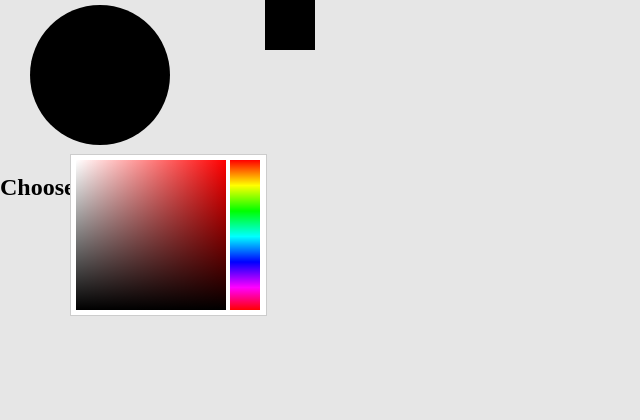
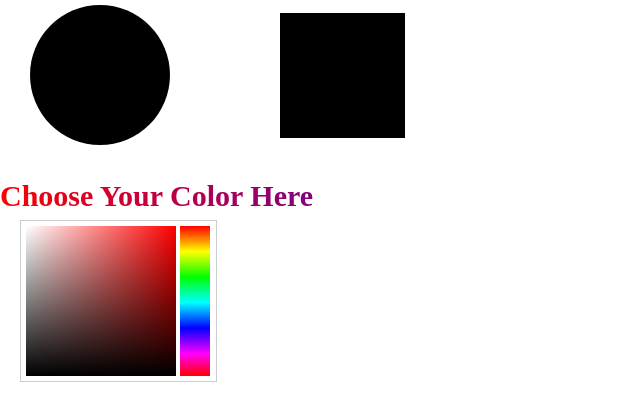
Before and after one commit to mariamtatishvili/ColorPicker, a plain HTML site: page index.html in a window 1280 px wide. Shown: the whole page, without its empty margins (0-640 px from the left). Drawn offline with Linux system fonts and the light colour scheme.

Commit message:
Update style.css

```diff
--- a/style.css
+++ b/style.css
@@ -2,17 +2,18 @@
 body {
   margin: 0;
   padding: 0;
-  background-color: #e6e6e6;
+
 }
 
 #color-input {
   display: none;
 }
 #color-label {
-  margin-left: 15px;
+  margin-left: 30px;
+  margin-top: 13px;
   position: absolute;
-  height: 50px;
-  width: 50px;
+  height: 125px;
+  width: 125px;
 
 }
 #color-input:checked ~ #color-picker {
@@ -20,7 +21,8 @@ body {
 }
 #color-picker {
   position: absolute;
-  left: 70px;
+  left: 20px;
+  top: 220px;
   background-color: white;
   height: 150px;
   width: 185px;
@@ -31,3 +33,15 @@ body {
 canvas:hover {
   cursor: crosshair;
 }
+h2 {
+
+background: red;
+    background: -webkit-linear-gradient(left, red, green, blue, violet);
+    background: -o-linear-gradient(right, red , green, blue, violet);
+    background: -moz-linear-gradient(right, red , blue, violet);
+    background: linear-gradient(to right, red , blue, violet);
+    -webkit-background-clip: text;
+    -webkit-text-fill-color: transparent;
+    font-size: 30px;
+
+}
```
